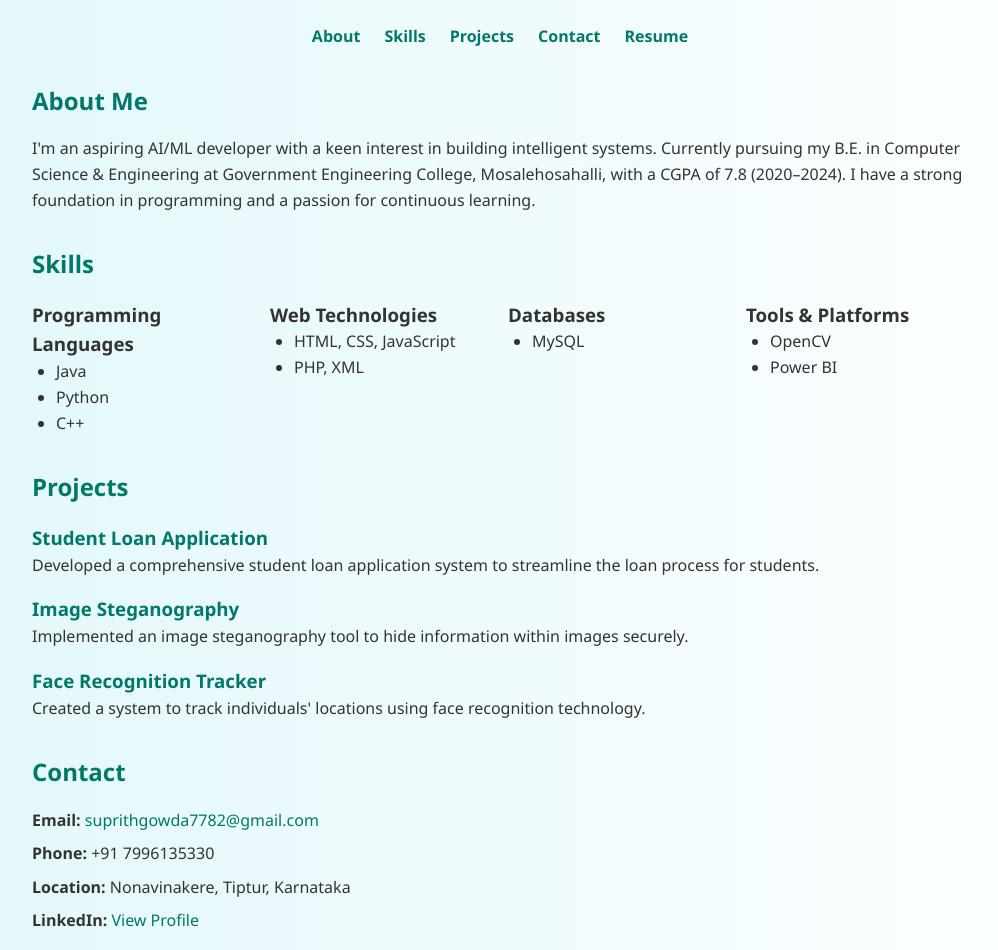
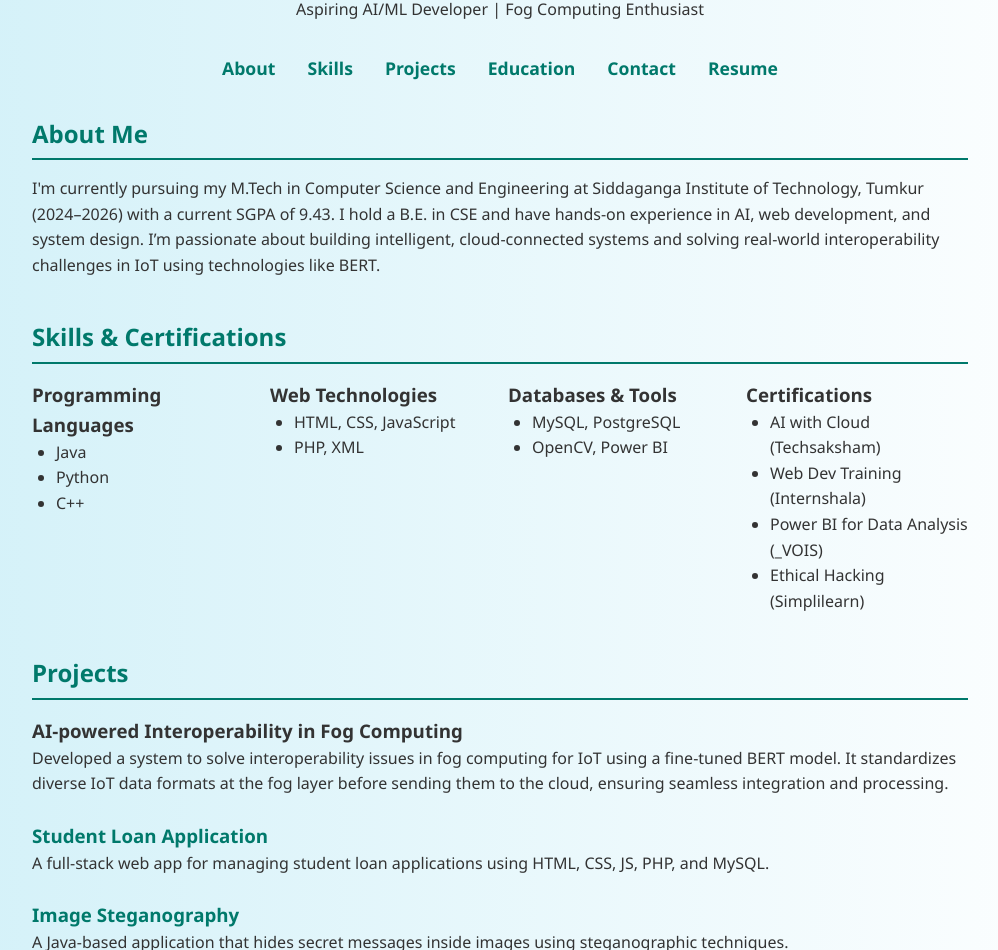
Before and after one commit to 7782gowda/7782gowda.github.io, a plain HTML site: page index.html in a window 1280 px wide. Shown: the part 290-1240 px from the top of the page, without its empty margins (140-1138 px from the left). Drawn offline with Linux system fonts and the light colour scheme.

Commit message:
Update index.html

```diff
--- a/index.html
+++ b/index.html
@@ -5,7 +5,7 @@
   <meta name="viewport" content="width=device-width, initial-scale=1.0"/>
   <title>Suprith M S – Portfolio</title>
   <style>
-    /* Reset and base styles */
+    /* Reset and Base Styles */
     * {
       margin: 0;
       padding: 0;
@@ -13,7 +13,7 @@
     }
     body {
       font-family: 'Segoe UI', Tahoma, Geneva, Verdana, sans-serif;
-      background: linear-gradient(to right, #e0f7fa, #ffffff);
+      background: linear-gradient(to right, #d0f0f8, #ffffff);
       color: #333;
       line-height: 1.6;
     }
@@ -24,65 +24,88 @@
     a:hover {
       text-decoration: underline;
     }
+
     .container {
       max-width: 1000px;
       margin: auto;
       padding: 2rem;
     }
+
     header {
       text-align: center;
       margin-bottom: 2rem;
     }
     header img {
-      width: 150px;
-      height: 150px;
+      width: 180px;
+      height: 180px;
       border-radius: 50%;
       object-fit: cover;
-      box-shadow: 0 0 10px rgba(0,0,0,0.1);
+      box-shadow: 0 8px 20px rgba(0, 0, 0, 0.3);
+      border: 4px solid white;
       margin-bottom: 1rem;
     }
+
     nav {
       display: flex;
       justify-content: center;
-      gap: 1.5rem;
-      margin-bottom: 2rem;
+      gap: 2rem;
+      margin: 2rem 0;
       flex-wrap: wrap;
     }
     nav a {
       font-weight: bold;
+      font-size: 1.1rem;
     }
+
     section {
-      margin-bottom: 2rem;
+      margin-bottom: 2.5rem;
     }
+
+    h1, h2 {
+      color: #00796b;
+    }
+
     h2 {
-      color: #00796b;
+      border-bottom: 2px solid #00796b;
+      padding-bottom: 5px;
       margin-bottom: 1rem;
     }
+
     ul {
       list-style-type: disc;
       margin-left: 1.5rem;
     }
+
     .skills-grid {
       display: grid;
-      grid-template-columns: repeat(auto-fit, minmax(150px, 1fr));
+      grid-template-columns: repeat(auto-fit, minmax(200px, 1fr));
       gap: 1rem;
     }
+
     .project {
-      margin-bottom: 1rem;
+      margin-bottom: 1.5rem;
     }
+
     .contact-info p {
       margin: 0.5rem 0;
     }
+
     footer {
       text-align: center;
       padding: 1rem 0;
       background-color: #f0f0f0;
       margin-top: 2rem;
+      font-size: 0.9rem;
     }
+
     @media (max-width: 600px) {
       nav {
         flex-direction: column;
         align-items: center;
+      }
+      header img {
+        width: 140px;
+        height: 140px;
       }
     }
   </style>
@@ -92,24 +115,25 @@
     <header>
       <img src="profile.jpg" alt="Suprith M S">
       <h1>Suprith M S</h1>
-      <p>Aspiring AI/ML Developer | Web Enthusiast</p>
+      <p>Aspiring AI/ML Developer | Fog Computing Enthusiast</p>
     </header>
 
     <nav>
       <a href="#about">About</a>
       <a href="#skills">Skills</a>
       <a href="#projects">Projects</a>
+      <a href="#education">Education</a>
       <a href="#contact">Contact</a>
       <a href="suprith_resume.pdf" target="_blank">Resume</a>
     </nav>
 
     <section id="about">
       <h2>About Me</h2>
-      <p>I'm an aspiring AI/ML developer with a keen interest in building intelligent systems. Currently pursuing my B.E. in Computer Science & Engineering at Government Engineering College, Mosalehosahalli, with a CGPA of 7.8 (2020–2024). I have a strong foundation in programming and a passion for continuous learning.</p>
+      <p>I'm currently pursuing my M.Tech in Computer Science and Engineering at Siddaganga Institute of Technology, Tumkur (2024–2026) with a current SGPA of 9.43. I hold a B.E. in CSE and have hands-on experience in AI, web development, and system design. I’m passionate about building intelligent, cloud-connected systems and solving real-world interoperability challenges in IoT using technologies like BERT.</p>
     </section>
 
     <section id="skills">
-      <h2>Skills</h2>
+      <h2>Skills & Certifications</h2>
       <div class="skills-grid">
         <div>
           <h3>Programming Languages</h3>
@@ -127,16 +151,19 @@
           </ul>
         </div>
         <div>
-          <h3>Databases</h3>
+          <h3>Databases & Tools</h3>
           <ul>
-            <li>MySQL</li>
+            <li>MySQL, PostgreSQL</li>
+            <li>OpenCV, Power BI</li>
           </ul>
         </div>
         <div>
-          <h3>Tools & Platforms</h3>
+          <h3>Certifications</h3>
           <ul>
-            <li>OpenCV</li>
-            <li>Power BI</li>
+            <li>AI with Cloud (Techsaksham)</li>
+            <li>Web Dev Training (Internshala)</li>
+            <li>Power BI for Data Analysis (_VOIS)</li>
+            <li>Ethical Hacking (Simplilearn)</li>
           </ul>
         </div>
       </div>
@@ -145,17 +172,38 @@
     <section id="projects">
       <h2>Projects</h2>
       <div class="project">
+        <h3>AI-powered Interoperability in Fog Computing</h3>
+        <p>Developed a system to solve interoperability issues in fog computing for IoT using a fine-tuned BERT model. It standardizes diverse IoT data formats at the fog layer before sending them to the cloud, ensuring seamless integration and processing.</p>
+      </div>
+      <div class="project">
         <h3><a href="https://github.com/7782gowda/studentloanproject.git" target="_blank">Student Loan Application</a></h3>
-        <p>Developed a comprehensive student loan application system to streamline the loan process for students.</p>
+        <p>A full-stack web app for managing student loan applications using HTML, CSS, JS, PHP, and MySQL.</p>
       </div>
       <div class="project">
         <h3><a href="https://github.com/7782gowda/image-steganography.git" target="_blank">Image Steganography</a></h3>
-        <p>Implemented an image steganography tool to hide information within images securely.</p>
+        <p>A Java-based application that hides secret messages inside images using steganographic techniques.</p>
       </div>
       <div class="project">
         <h3><a href="https://github.com/7782gowda/Person-Loaction-Tracking-using-Face-Recognition.git" target="_blank">Face Recognition Tracker</a></h3>
-        <p>Created a system to track individuals' locations using face recognition technology.</p>
+        <p>Designed a real-time location tracking system using Python, OpenCV, and MySQL to detect and track individuals based on facial recognition.</p>
       </div>
+    </section>
+
+    <section id="education">
+      <h2>Education</h2>
+      <ul>
+        <li>
+          <strong>M.Tech – Computer Science and Engineering</strong><br>
+          Siddaganga Institute of Technology, Tumkur (2024–2026)<br>
+          Current SGPA: 9.43
+        </li>
+        <br>
+        <li>
+          <strong>B.E. – Computer Science and Engineering</strong><br>
+          Government Engineering College, Mosalehosahalli (2020–2024)<br>
+          CGPA: 7.8
+        </li>
+      </ul>
     </section>
 
     <section id="contact">
```
